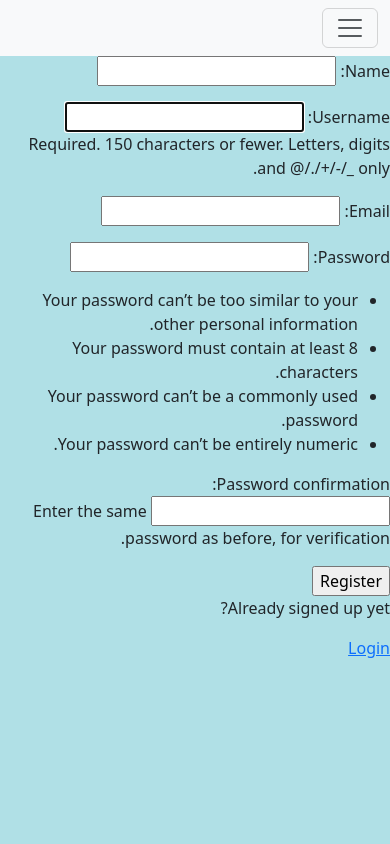
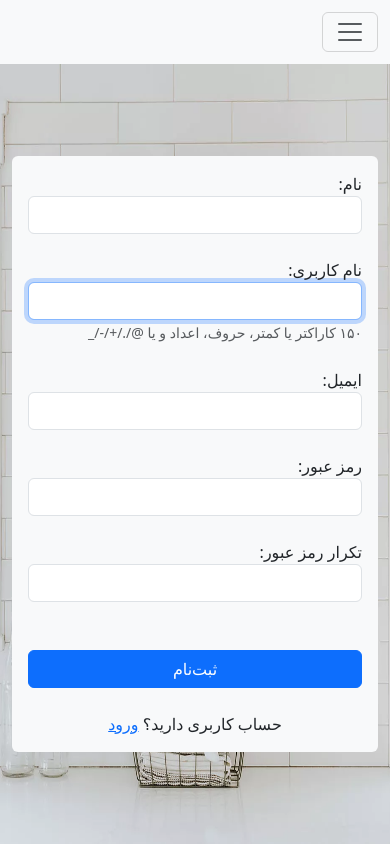
Before and after one commit to sina0k/auctioneer, a Django app: page /register/ in a window 390 px wide. Run offline with Django 3.2, Linux system fonts and the light colour scheme.

Commit message:
-changed breakpoints a little, & styled login & sign up pages & forms

```diff
--- a/project/base/forms.py
+++ b/project/base/forms.py
@@ -7,6 +7,26 @@ class MyUserCreationForm(UserCreationForm):
     class Meta:
         model = User
         fields = ['name', 'username', 'email', 'password1', 'password2']
+
+    def __init__(self, *args, **kwargs):
+        super().__init__(*args, **kwargs)
+        self.fields['name'].label = 'نام'
+        self.fields['name'].widget.attrs['class'] = 'form-control custom-class'
+
+        self.fields['username'].label = 'نام کاربری'
+        self.fields['username'].help_text = '۱۵۰ کاراکتر یا کمتر، حروف، اعداد و یا @/./+/-/_'
+        self.fields['username'].widget.attrs['class'] = 'form-control custom-class'
+
+        self.fields['email'].label = 'ایمیل'
+        self.fields['email'].widget.attrs['class'] = 'form-control custom-class'
+
+        self.fields['password1'].label = 'رمز عبور'
+        self.fields['password1'].widget.attrs['class'] = 'form-control custom-class'
+        self.fields['password1'].help_text = None
+
+        self.fields['password2'].label = 'تکرار رمز عبور'
+        self.fields['password2'].widget.attrs['class'] = 'form-control custom-class'
+        self.fields['password2'].help_text = None
 
 
 class UserForm(ModelForm):
--- a/project/base/templates/base/login_register.html
+++ b/project/base/templates/base/login_register.html
@@ -1,37 +1,72 @@
-{% extends 'main.html' %}
-
+{% extends "main.html" %}
+{% load static %}
 {% block content %}
 
+<div class="login-container">
+    <div class="container h-100">
+        <div class="row align-items-center h-100">
+            <div class="col-12 col-md-6">
+                {% if page == 'login' %}
+                <form method="post" action="" class="d-flex flex-column align-items-stretch bg-light p-3 rounded">
+                    {% csrf_token %}
 
-{% if page == 'login' %}
-<div>
-    <form method="POST" action="">
-        {% csrf_token %}
+                    <div class="form-group">
+                        <label for="username">نام کاربری</label>
+                        <input type="text" name="username" class="form-control" id="username">
+                    </div>
 
-        <label>Username:</label>
-        <input type="text" name="username" placeholder="Enter Username" />
+                    <br />
 
-        <label>Password:</label>
-        <input type="password" name="password" placeholder="Enter Password" />
+                    <div class="form-group">
+                        <label for="password">رمز عبور</label>
+                        <input type="password" name="password" class="form-control" id="password">
+                    </div>
 
-        <input type="submit" value="Login" />
-    </form>
+                    <br />
 
-    <p>havent signed up yet?</p>
-    <a href="{% url 'register' %}">Sign up</a>
+                    <button type="submit" class="btn btn-primary">ورود</button>
+
+                    <br />
+
+                    <div class="text-center">
+                        حساب کاربری ندارید؟
+                        <a href="{% url 'register' %}">ثبت‌نام</a>
+                    </div>
+                </form>
+                {% else %}
+                <form method="post" action="" class="d-flex flex-column align-items-stretch bg-light p-3 rounded">
+                    {% csrf_token %}
+
+                    {% for field in form %}
+                        <div class="form-group">
+                            {{ field.label_tag }}
+                            {{ field }}
+                            {% if field.help_text %}
+                                <small class="form-text text-muted">{{ field.help_text }}</small>
+                            {% endif %}
+                        </div>
+
+                        <br />
+                    {% endfor %}
+
+                    <br />
+
+                    <button type="submit" class="btn btn-primary">ثبت‌نام</button>
+
+                    <br />
+
+                    <div class="text-center">
+                        حساب کاربری دارید؟
+                        <a href="{% url 'login' %}">ورود</a>
+                    </div>
+                </form>
+                {% endif %}
+            </div>
+            <div class="col-6 d-md-block d-none h-100">
+                <img width="100%" height="100%" src="{% static 'images/login.png' %}" alt="">
+            </div>
+        </div>
+    </div>
 </div>
 
-{% else %}
-
-<div>
-    <form method="POST" action="">
-        {% csrf_token %}
-        {{form.as_p}}
-        <input type="submit" value="Register" />
-    </form>
-    <p>Already signed up yet?</p>
-    <a href="{% url 'login' %}">Login</a>
-</div>
-{% endif %}
-
 {% endblock content %}
--- a/project/base/urls.py
+++ b/project/base/urls.py
@@ -21,7 +21,7 @@ urlpatterns = [
     path('about', views.about, name="about"),
     path('learn', views.learn, name="learn"),
     path('winners', views.winners, name="winners"),
-    path('create-bid/<str:auctionId>', views.createBid, name="create-bid")
+    path('create-bid/<str:auctionId>', views.createBidHomePage, name="create-bid-home")
 
 ]
 
--- a/project/base/views.py
+++ b/project/base/views.py
@@ -67,9 +67,6 @@ def logoutUser(request):
 
 
 def home(request):
-    if request.method == "POST":
-        pass
-
     q = request.GET.get('q') if request.GET.get('q') != None else ''
 
     auctions = Auction.objects.filter(
@@ -85,31 +82,34 @@ def home(request):
 
 
 @login_required(login_url='login')
-def createBid(request, auctionId):
+def createBidHomePage(request, auctionId):
     if request.method == 'POST':
-        try:
-            auction = Auction.objects.get(id=auctionId)
-        except ObjectDoesNotExist:
-            return HttpResponse('Auction not found!', status=404)
-        # TODO validate if auction start time has arrived or auction is closed
-        if auction.last_bid and request.user.id == auction.last_bid.user.id:
-            return HttpResponse("You already are the last bidder in this auction!", status=400)
-
-        bid = Bid.objects.create(
-            auction=auction,
-            user=request.user,
-            price=auction.current_price
-        )
-
-        auction.current_price += BID_STEP
-        auction.last_bid = bid
-
-        bid.save()
-        auction.save()
-        createNewTaskForAuction(auction)
+        createBid(auctionId, request.user)
 
         return redirect('/')
 
+
+def createBid(auctionId, user):
+    try:
+        auction = Auction.objects.get(id=auctionId)
+    except ObjectDoesNotExist:
+        return HttpResponse('Auction not found!', status=404)
+    # TODO validate if auction start time has arrived or auction is closed
+    if auction.last_bid and user.id == auction.last_bid.user.id:
+        return HttpResponse("You already are the last bidder in this auction!", status=400)
+
+    bid = Bid.objects.create(
+        auction=auction,
+        user=user,
+        price=auction.current_price
+    )
+
+    auction.current_price += BID_STEP
+    auction.last_bid = bid
+
+    bid.save()
+    auction.save()
+    createNewTaskForAuction(auction)
 
 
 def auction(request, pk):
--- a/project/static/styles/style.css
+++ b/project/static/styles/style.css
@@ -4,6 +4,15 @@
 
 body {
   background-color: powderblue;
+  height: 100vh;
+}
+
+nav {
+  height: 64px !important;
+}
+
+.login-container {
+  height: calc(100% - 64px);
 }
 
 .auctions-container {
@@ -16,19 +25,21 @@ body {
 
 .sold-image {
   position: absolute;
-  width: 90%;
-  height: 90%;
   top: 5%;
   left: 5%;
 }
 
-@media (max-width: 992px) {
-  /* col-lg breakpoint */
+@media (max-width: 768px) {
   .auctions-container {
     border-left: none;
     border-bottom: solid 1px black;
     margin-bottom: 8px;
     padding-bottom: 8px;
+  }
+
+  .login-container {
+    background-image: url("/static/images/login.png");
+    background-size: 100% 100%;
   }
 }
 
--- a/project/templates/main.html
+++ b/project/templates/main.html
@@ -1,18 +1,13 @@
+{% load static %}
+
 <!DOCTYPE html>
-{% load static %}
 <html dir="rtl">
   <head>
     <meta charset="UTF-8" />
-    <meta http-equiv="X-UA-Compatible" content="IE=edge" />
+    {% comment %} <meta http-equiv="X-UA-Compatible" content="IE=edge" /> {% endcomment %}
     <title>Title</title>
     <meta name="viewport" content="width=device-width , initial-scale=1" />
     <!--    <link rel="stylesheet" type="text/css" href="styles.css">-->
-    <link
-      rel="stylesheet"
-      type="text/css"
-      media="screen"
-      href="{%static 'styles/style.css'%}"
-    />
     <link
     rel="stylesheet"
     href="https://cdn.jsdelivr.net/npm/bootstrap@5.0.2/dist/css/bootstrap.rtl.min.css"
@@ -25,6 +20,12 @@
     integrity="sha384-KK94CHFLLe+nY2dmCWGMq91rCGa5gtU4mk92HdvYe+M/SXH301p5ILy+dN9+nJOZ"
     crossorigin="anonymous"
     />
+    <link
+      rel="stylesheet"
+      type="text/css"
+      media="screen"
+      href="{% static 'styles/style.css' %}"
+    />
     <script
       src="https://cdn.jsdelivr.net/npm/bootstrap@5.3.0-alpha3/dist/js/bootstrap.bundle.min.js"
       integrity="sha384-ENjdO4Dr2bkBIFxQpeoTz1HIcje39Wm4jDKdf19U8gI4ddQ3GYNS7NTKfAdVQSZe"
@@ -32,12 +33,17 @@
     ></script>
   </head>
   <body>
-    {% include 'navbar.html' %} {% if messages %}
+    {% include 'navbar.html' %}
+
+    {% if messages %}
     <ul class="messages">
       {% for message in messages %}
       <li>{{ message }}</li>
       {% endfor %}
     </ul>
-    {% endif %} {% block content %} {% endblock %}
+    {% endif %}
+
+    {% block content %}
+    {% endblock %}
   </body>
 </html>
--- a/project/templates/navbar.html
+++ b/project/templates/navbar.html
@@ -1,10 +1,4 @@
 {% load static %}
-<head>
-  <meta charset="UTF-8" />
-  <meta name="viewport" content="width=device-width, initial-scale=1.0" />
-  <title>Auction Website</title>
-  <link rel="stylesheet" href="{% static 'styles/style.css' %}" />
-</head>
 
 <nav class="navbar navbar-expand-sm bg-body-tertiary">
   <div class="container-fluid">
```
Also changed, not shown: project/base/templates/auction-card.html (+7 -5 lines), project/base/templates/base/home.html (+4 -4 lines), project/static/images/login.png (added), 1 other file. Lines whose indentation alone changed are shown as unchanged.
